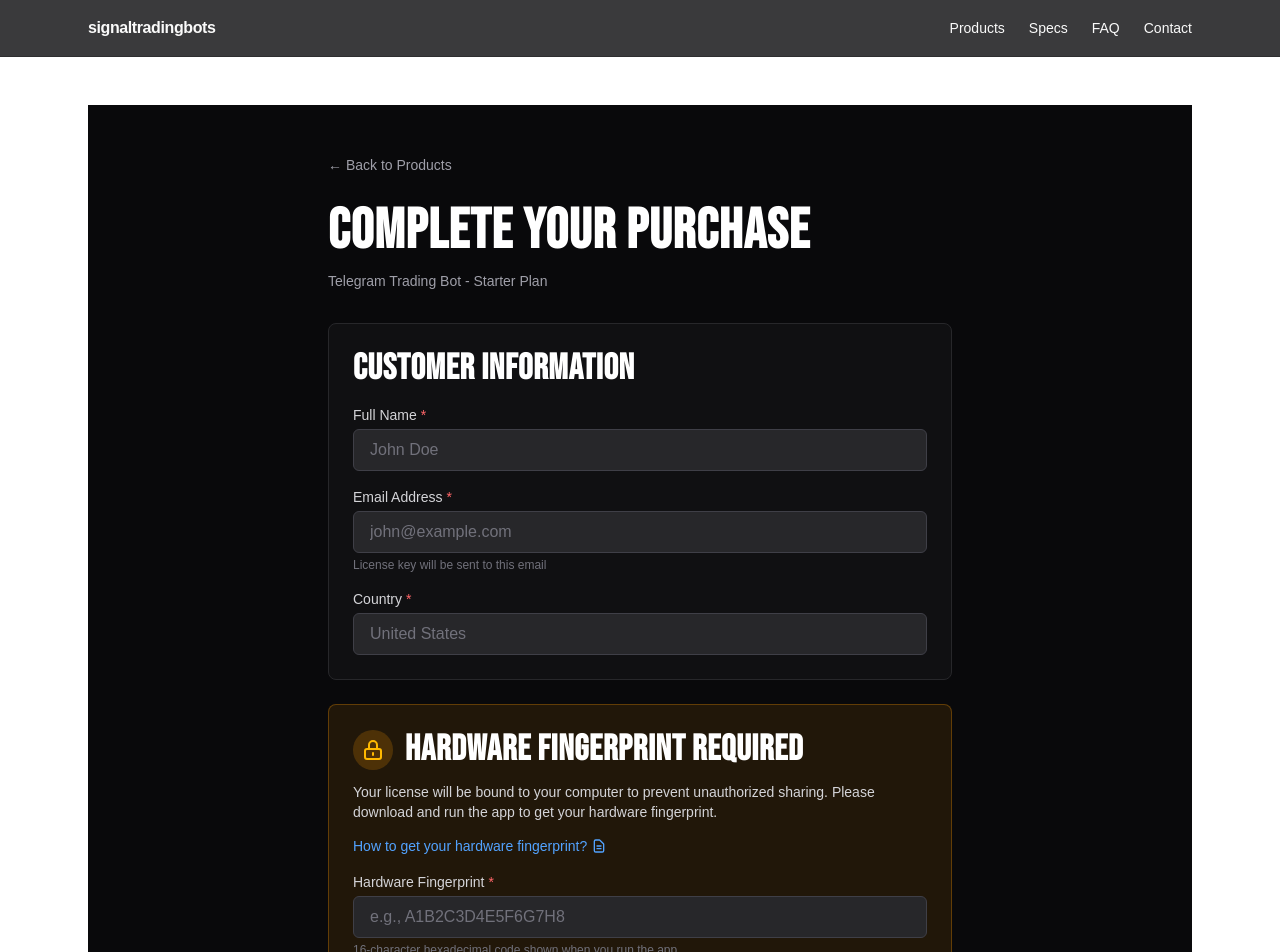
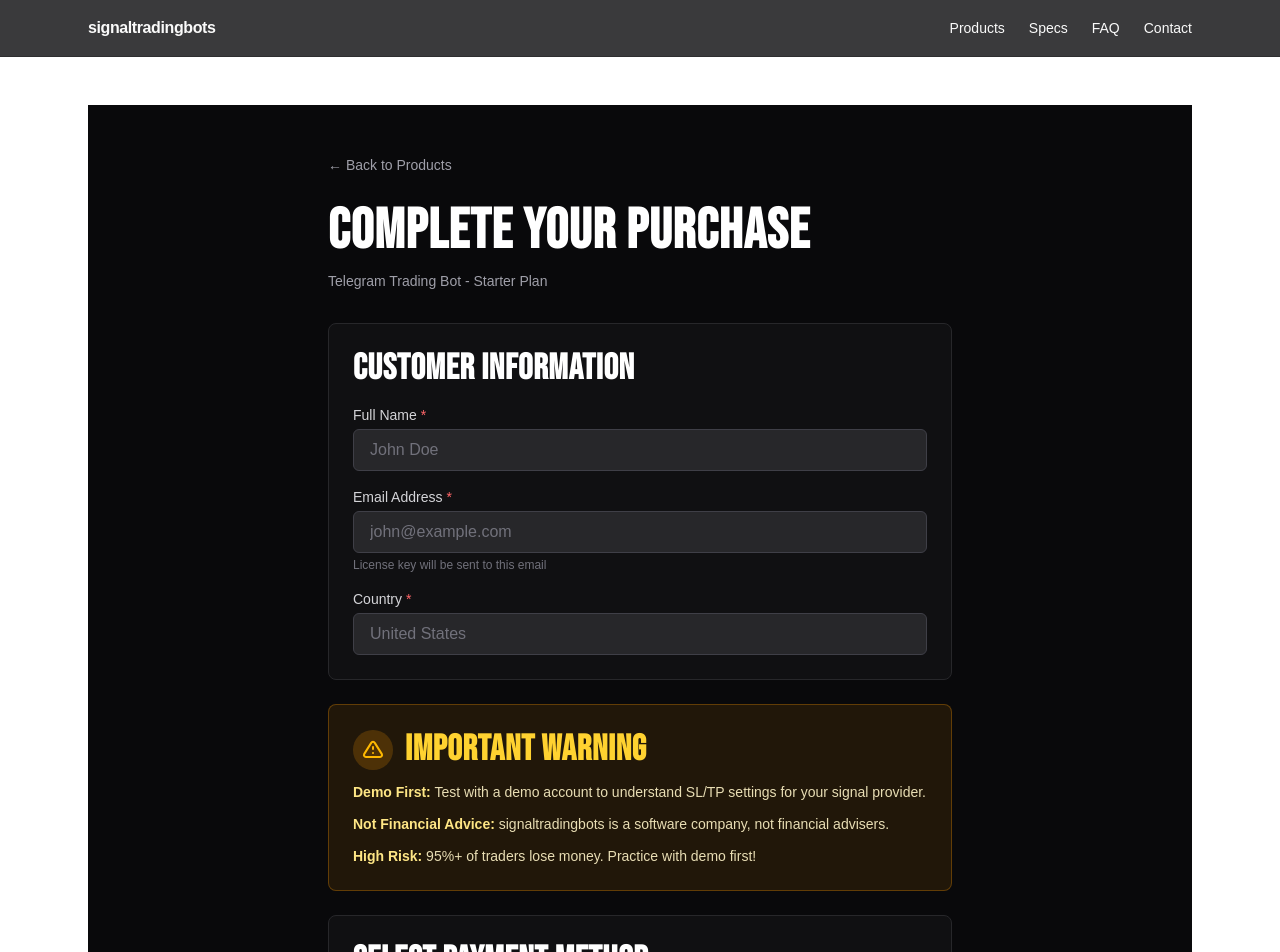
Before and after one commit to Appsbydare/Signal_Trading_Bots, a Next.js app: page /payment in a window 1280 px wide. Shown: the top 952 px of the page. Built offline with nearby package versions, Linux system fonts and the light colour scheme; no server answers.

Commit message:
chore(payment): replace hardware fingerprint section with Important Warning card

```diff
--- a/src/app/payment/page.tsx
+++ b/src/app/payment/page.tsx
@@ -88,38 +88,28 @@ function PaymentForm() {
             </div>
           </section>
 
-          {/* Hardware Fingerprint */}
+          {/* Important Warning */}
           <section className="rounded-lg border border-amber-500/30 bg-amber-500/10 p-6">
             <div className="mb-3 flex items-center gap-3">
               <div className="flex h-10 w-10 items-center justify-center rounded-full bg-amber-500/20">
                 <svg className="h-6 w-6 text-amber-400" fill="none" viewBox="0 0 24 24" stroke="currentColor">
-                  <path strokeLinecap="round" strokeLinejoin="round" strokeWidth={2} d="M12 15v2m-6 4h12a2 2 0 002-2v-6a2 2 0 00-2-2H6a2 2 0 00-2 2v6a2 2 0 002 2zm10-10V7a4 4 0 00-8 0v4h8z" />
+                  <path strokeLinecap="round" strokeLinejoin="round" strokeWidth={2} d="M12 9v2m0 4h.01M4.93 19h14.14a2 2 0 001.79-2.9L13.79 4.9a2 2 0 00-3.58 0L3.14 16.1A2 2 0 004.93 19z" />
                 </svg>
               </div>
-              <h2 className="text-lg font-semibold text-white">Hardware Fingerprint Required</h2>
+              <h2 className="text-lg font-semibold text-amber-300">Important Warning</h2>
             </div>
-            <p className="mb-3 text-sm text-zinc-300">
-              Your license will be bound to your computer to prevent unauthorized sharing. Please download and run the app to get your hardware fingerprint.
-            </p>
-            <a href="#" className="mb-4 inline-flex items-center gap-1 text-sm text-blue-400 hover:text-blue-300">
-              How to get your hardware fingerprint?
-              <svg className="h-4 w-4" fill="none" viewBox="0 0 24 24" stroke="currentColor">
-                <path strokeLinecap="round" strokeLinejoin="round" strokeWidth={2} d="M9 12h6m-6 4h6m2 5H7a2 2 0 01-2-2V5a2 2 0 012-2h5.586a1 1 0 01.707.293l5.414 5.414a1 1 0 01.293.707V19a2 2 0 01-2 2z" />
-              </svg>
-            </a>
-            <div>
-              <label className="mb-1 block text-sm text-zinc-300">
-                Hardware Fingerprint <span className="text-red-400">*</span>
-              </label>
-              <input
-                type="text"
-                required
-                value={formData.hardwareFingerprint}
-                onChange={(e) => setFormData({ ...formData, hardwareFingerprint: e.target.value })}
-                placeholder="e.g., A1B2C3D4E5F6G7H8"
-                className="w-full rounded-md border border-zinc-700 bg-zinc-800 px-4 py-2 text-white placeholder:text-zinc-500 focus:border-blue-500 focus:outline-none"
-              />
-              <p className="mt-1 text-xs text-zinc-500">16-character hexadecimal code shown when you run the app</p>
+            <div className="space-y-3 text-sm text-amber-100/90">
+              <p>
+                <span className="font-semibold text-amber-200">Demo First:</span> Test with a demo account to understand SL/TP
+                settings for your signal provider.
+              </p>
+              <p>
+                <span className="font-semibold text-amber-200">Not Financial Advice:</span> signaltradingbots is a software
+                company, not financial advisers.
+              </p>
+              <p>
+                <span className="font-semibold text-amber-200">High Risk:</span> 95%+ of traders lose money. Practice with demo first!
+              </p>
             </div>
           </section>
 
```
